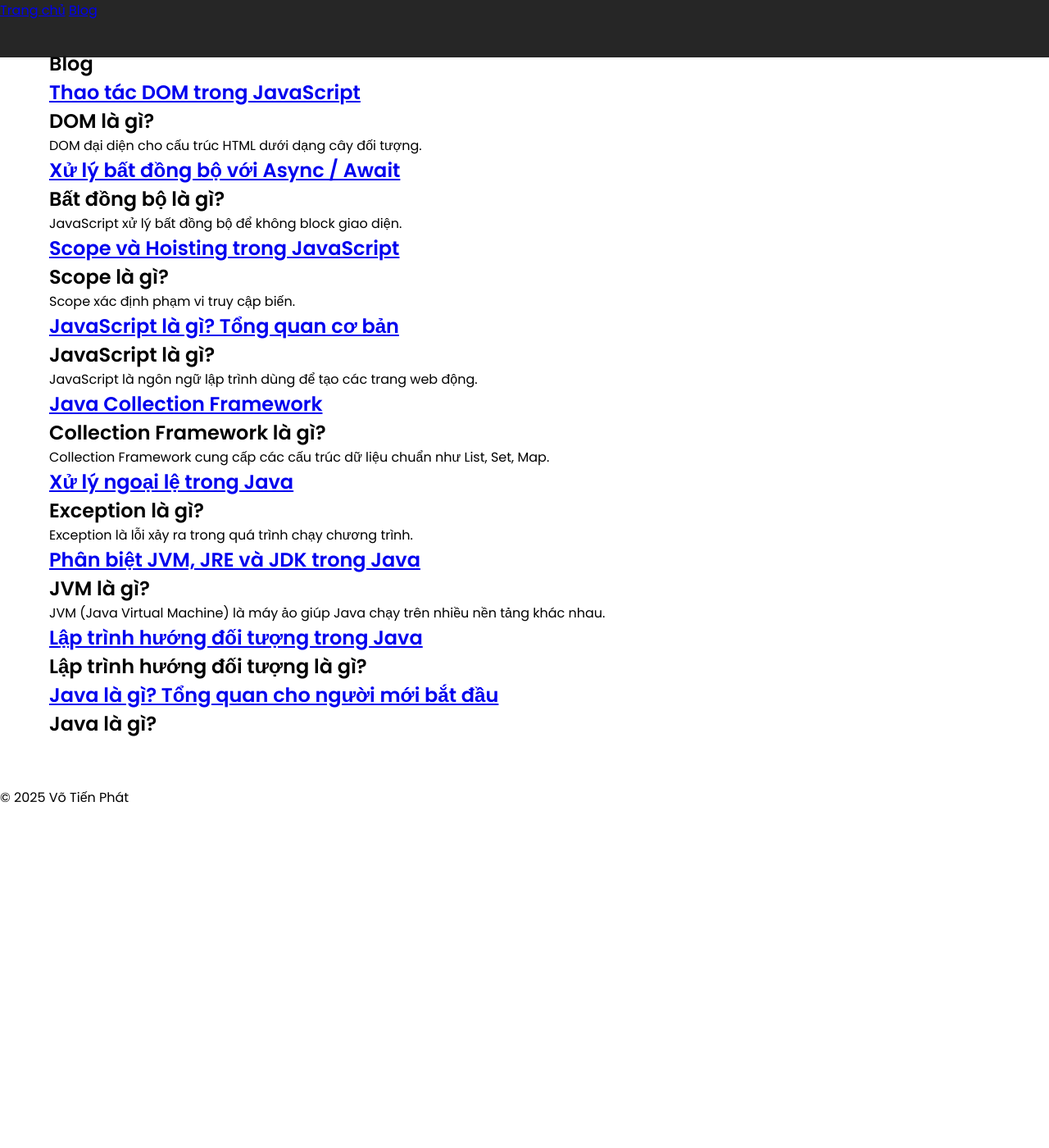
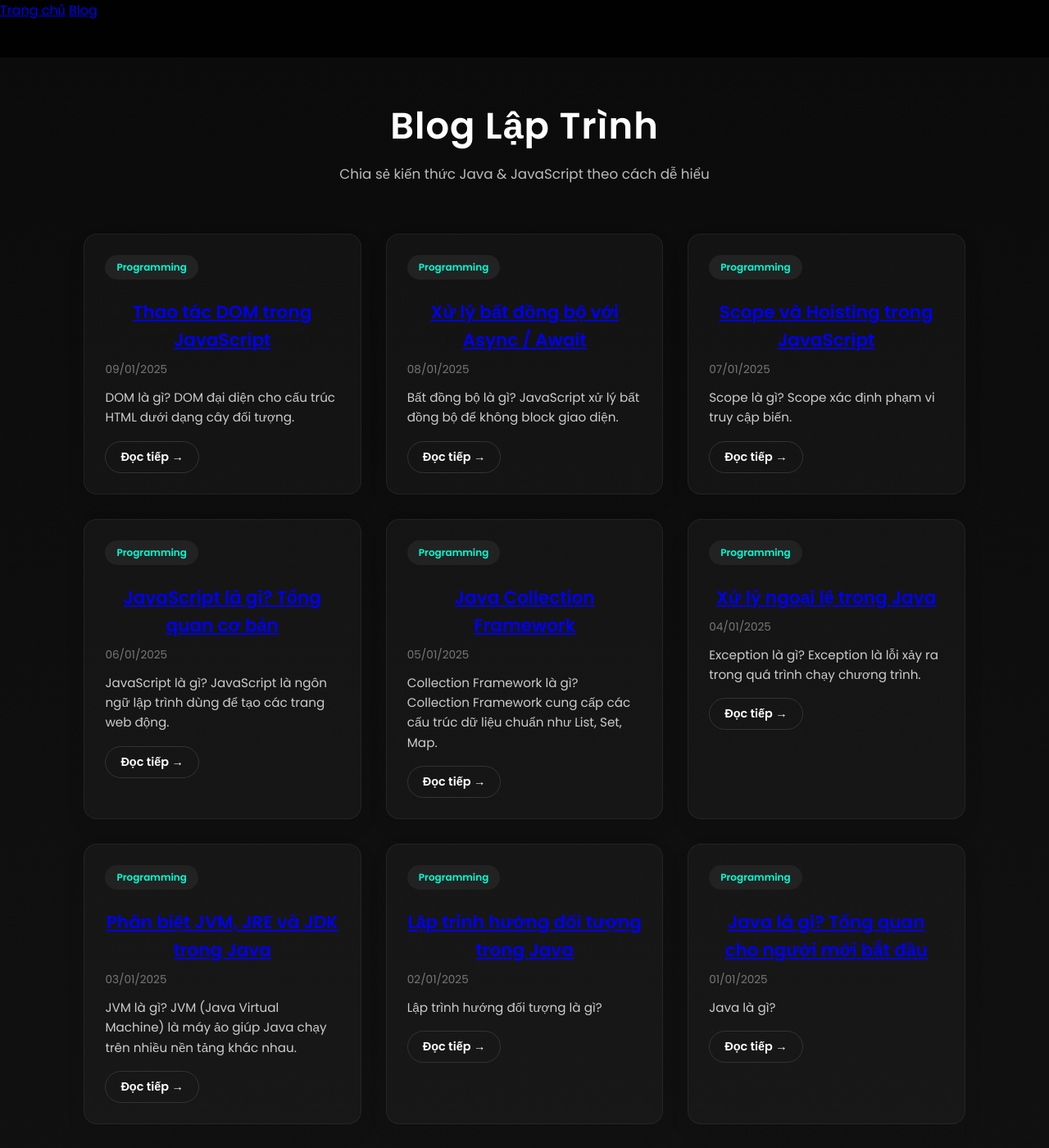
Before and after one commit to Tien-Phatt/Portfolio, a Jekyll site: the page built from blog/index.html, in a window 1280 px wide and 1400 px high. Shown: the whole window at 82% size. Built offline with Jekyll 4.4.1, drawn with Linux system fonts in a browser that asks for light colours.

Commit message:
THEM GIAO DIEN

```diff
--- a/blog/index.html
+++ b/blog/index.html
@@ -3,15 +3,40 @@ layout: default
 title: Blog
 ---
 
-<section class="blog-container">
-  <h1>Blog</h1>
+<section class="blog-page">
+  <div class="blog-header">
+    <h1>Blog Lập Trình</h1>
+    <p>Chia sẻ kiến thức Java & JavaScript theo cách dễ hiểu</p>
+  </div>
 
+  <div class="blog-grid">
     {% for post in site.posts %}
-    <h2>
+    <article class="blog-card">
+
+      <div class="blog-card-body">
+        <span class="blog-category">
+          {{ post.category | default: "Programming" }}
+        </span>
+
+        <h2 class="blog-title" data-aos="fade-right" data-aos-delay="200">
           <a href="{{ post.url | relative_url }}">
             {{ post.title }}
           </a>
         </h2>
-    <p>{{ post.excerpt }}</p>
+
+        <p class="blog-date">
+          {{ post.date | date: "%d/%m/%Y" }}
+        </p>
+
+        <p class="blog-excerpt">
+          {{ post.excerpt | strip_html | truncate: 140 }}
+        </p>
+
+        <a class="read-more" href="{{ post.url | relative_url }}">
+          Đọc tiếp →
+        </a>
+      </div>
+    </article>
     {% endfor %}
+  </div>
 </section>
--- a/index.html
+++ b/index.html
@@ -32,7 +32,7 @@
                 <a href="#about">Về Tôi</a>
             </div>
             <div class="link" data-aos="fade-up" data-aos-delay="500">
-                <a href="/Portfolio/blog">Blogs</a>
+                <a href="{{ site.baseurl }}/blog/">Blogs</a>
             </div>
             <div class="link contact-btn" data-aos="fade-up" data-aos-delay="600">
                 <a href="#">Liên Hệ Tôi</a>
@@ -46,7 +46,7 @@
         <div class="links">
             <a href="#home">Trang Chủ</a>
             <a href="#about">Về Tôi</a>
-            <a href="/Portfolio/blog">Blogs</a>
+            <a href="{{ site.baseurl }}/blog/">Blogs</a>
             <a href="#">Liên Hệ</a>
             <i class="fa-solid fa-xmark cancel" onclick="cancel()"></i>
         </div>
--- a/style.css
+++ b/style.css
@@ -955,3 +955,131 @@ nav{
   font-size: 1rem;
   line-height: 1.8;
 }
+/* ================= BLOG PAGE ================= */
+
+/* ===== BLOG PAGE ===== */
+
+.blog-page {
+  padding: 120px 8%;
+  min-height: 100vh;
+  background: linear-gradient(180deg, #0b0b0b 0%, #111 100%);
+  color: #fff;
+}
+
+
+.blog-header {
+  text-align: center;
+  margin-bottom: 60px;
+}
+
+.blog-header h1 {
+  font-size: 2.8rem;
+  font-weight: 700;
+  letter-spacing: 1px;
+}
+
+.blog-header p {
+  color: #bbb;
+  font-size: 1.05rem;
+  max-width: 600px;
+  margin: 12px auto 0;
+}
+
+
+/* GRID */
+.blog-grid {
+  display: grid;
+  grid-template-columns: repeat(auto-fit, minmax(280px, 1fr));
+  gap: 30px;
+}
+
+/* CARD */
+.blog-card {
+  background: rgba(255, 255, 255, 0.03);
+  border-radius: 16px;
+  border: 1px solid rgba(255, 255, 255, 0.06);
+  transition: 0.35s ease;
+}
+
+.blog-card:hover {
+  transform: translateY(-6px);
+  border-color: rgba(255, 255, 255, 0.15);
+}
+
+
+.blog-card-body {
+  padding: 25px;
+}
+
+/* CATEGORY */
+.blog-category {
+  display: inline-block;
+  background: #222;
+  color: #00ffd5;
+  padding: 6px 14px;
+  border-radius: 20px;
+  font-size: 0.75rem;
+  margin-bottom: 12px;
+}
+
+/* TITLE */
+.blog-title {
+  font-size: 1.4rem;
+  margin: 10px 0;
+}
+
+.blog-title a {
+  font-size: 1.35rem;
+  font-weight: 600;
+  line-height: 1.4;
+}
+
+.blog-title a:hover {
+  color: #00ffd5;
+}
+
+/* DATE */
+.blog-date {
+  font-size: 0.85rem;
+  color: #777;
+  margin-bottom: 12px;
+}
+
+/* EXCERPT */
+.blog-excerpt {
+  font-size: 0.95rem;
+  color: #ccc;
+  line-height: 1.6;
+}
+
+/* READ MORE */
+.read-more {
+  display: inline-block;
+  margin-top: 16px;
+  padding: 8px 18px;
+  border-radius: 20px;
+  border: 1px solid #333;
+  color: #fff;
+  font-size: 0.9rem;
+  transition: 0.3s;
+}
+
+.read-more:hover {
+  background: #fff;
+  color: #000;
+}
+
+
+/* RESPONSIVE */
+@media (max-width: 768px) {
+  .blog-page {
+    padding: 100px 6%;
+  }
+
+  .blog-header h1 {
+    font-size: 2.3rem;
+  }
+}
+[data-aos] {
+  will-change: transform, opacity;
+}
```
Also changed, not shown: _layouts/default.html (+8 -0 lines). Lines whose indentation alone changed are shown as unchanged.
